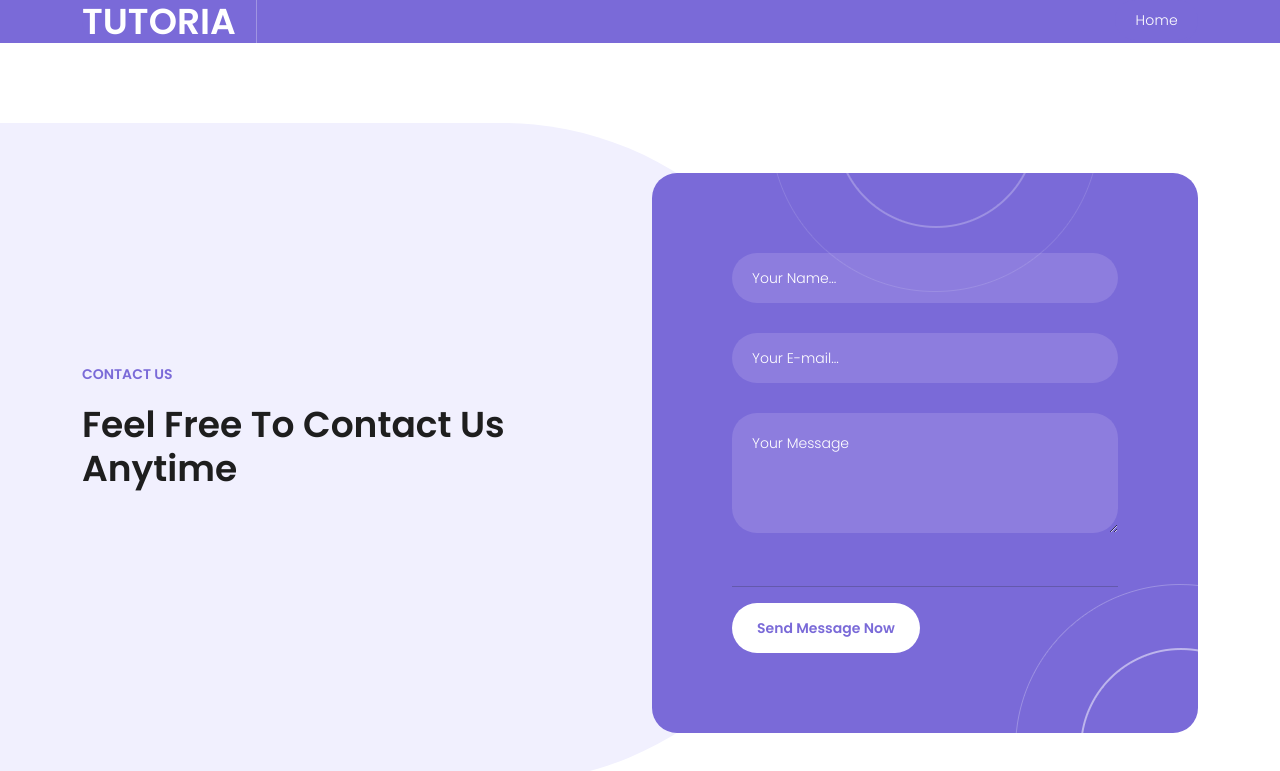
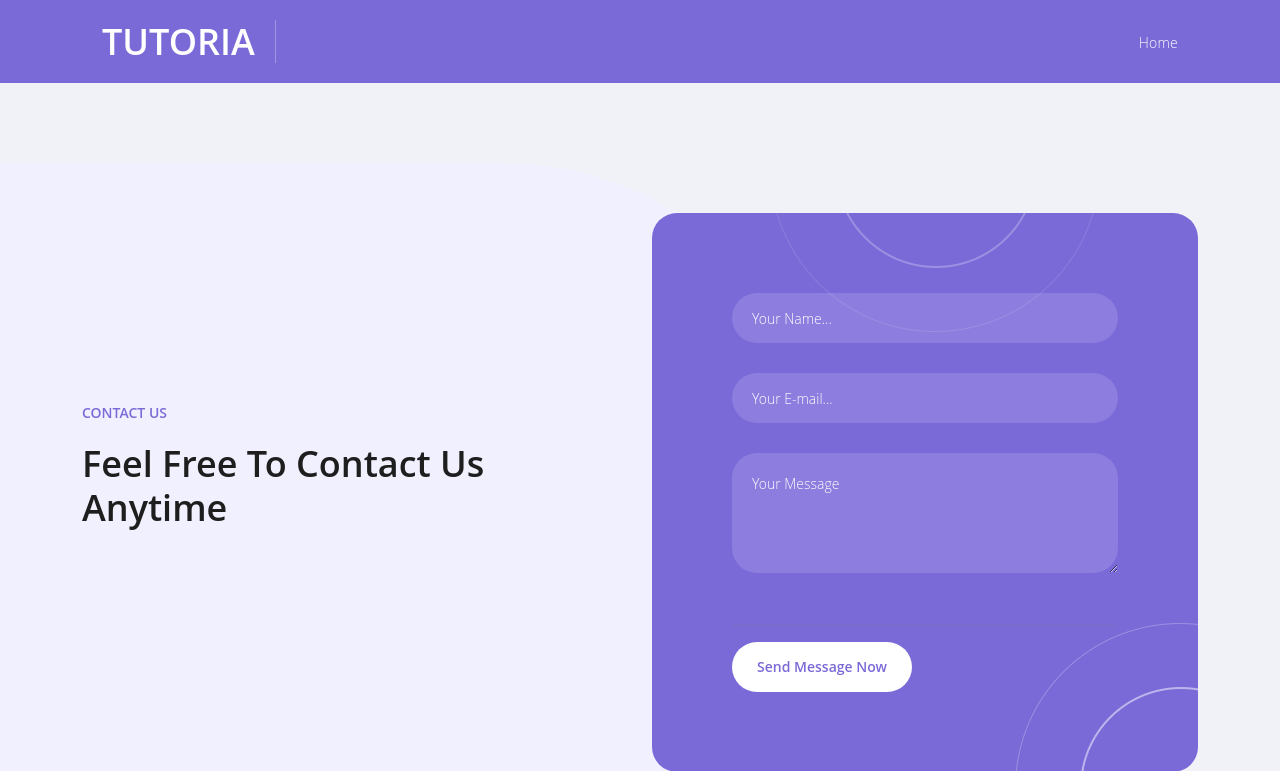
Before and after one commit to STEAM-Center-NYC/10333-Catered-Matching-Students-and-Tutors-to-Enhance-Learning, a Flask app: page /contact in a window 1280 px wide. Shown: the top 771 px of the page. Before the commit the page ends 733 px from the top, so only its background shows below. Run offline with Flask 3, Linux system fonts and the light colour scheme; some libraries are stand-ins or nearby versions.

Commit message:
fixed nav

```diff
--- a/templates/contact-page.html.jinja
+++ b/templates/contact-page.html.jinja
@@ -19,6 +19,8 @@
     <link rel="stylesheet" href="/static/css/owl.css">
     <link rel="stylesheet" href="/static/css/animate.css">
     <link rel="stylesheet"href="https://unpkg.com/swiper@7/swiper-bundle.min.css"/>
+    <link rel="stylesheet" href="/static/css/profile.css">
+    <link rel="stylesheet" href="/static/css/style.css">
 <!--
 
 TemplateMo 586 Scholar
@@ -37,15 +39,15 @@ https://templatemo.com/tm-586-scholar
             <div class="col-12">
                 <nav class="main-nav">
                     <!-- ***** Logo Start ***** -->
-                    <a href="/home" class="logo">
+                    <a href="/home" class="logo border-btn2">
                         <h1>TUTORIA</h1>
                     </a>
                     <!-- ***** Logo End ***** -->
                     <!-- ***** Serach Start ***** -->
                     <!-- ***** Serach Start ***** -->
                     <!-- ***** Menu Start ***** -->
-                    <ul class="nav">
-                      <li class="scroll-to-section"><a href="/home" class="active">Home</a></li>
+                    <ul class="nav top">
+                      <li class="scroll-to-section"><a href="/home" class="">Home</a></li>
                   </ul>
                     <a class='menu-trigger'>
                         <span>Menu</span>
--- a/templates/profile.html.jinja
+++ b/templates/profile.html.jinja
@@ -54,7 +54,7 @@ https://templatemo.com/tm-586-scholar
         <div class="col-12">
           <nav class="main-nav">
             <!-- ***** Logo Start ***** -->
-            <a href="index.html" class="logo border-btn2">
+            <a href="/home" class="logo border-btn2">
               <h1>Tutoria</h1>
             </a>
             <!-- ***** Logo End ***** -->
```
